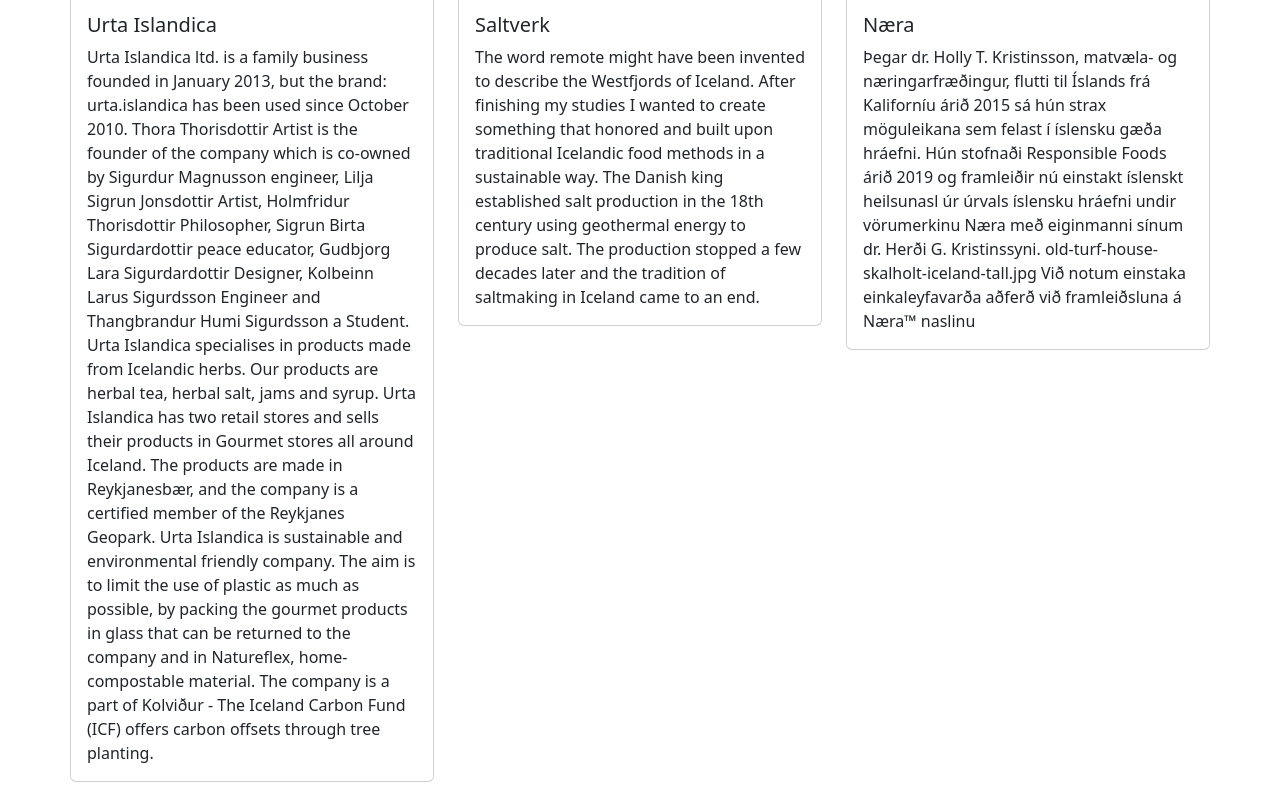
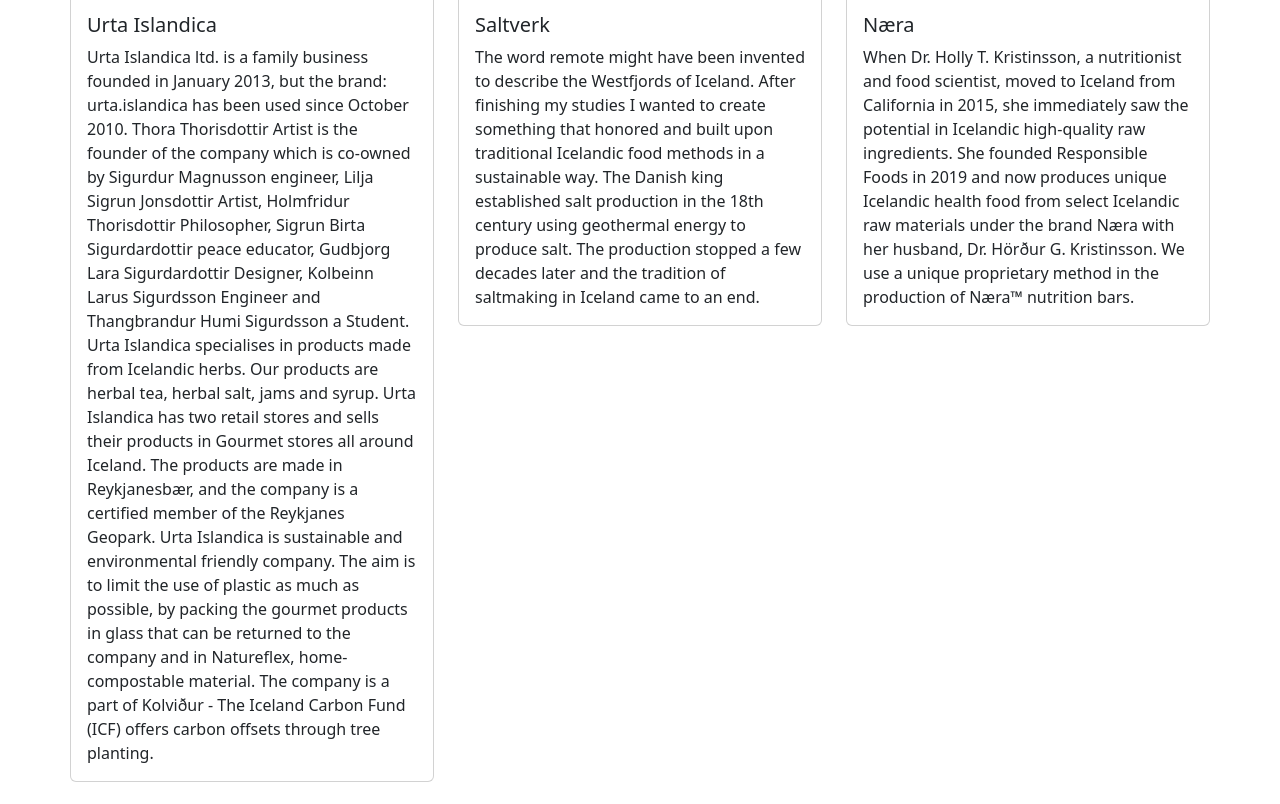
Before and after one commit to ingosibbason/bitesoficeland, a plain HTML site: page index.html in a window 1280 px wide. Shown: the part 1543-2347 px from the top of the page. Drawn offline with nearby package versions, Linux system fonts and the light colour scheme; grey boxes are pictures that could not be loaded.

Commit message:
Text edited

```diff
--- a/index.html
+++ b/index.html
@@ -176,13 +176,12 @@
                         class="card-img-top" alt="...">
                     <div class="card-body">
                         <h5 class="card-title">Næra</h5>
-                        <p class="card-text">Þegar dr. Holly T. Kristinsson, matvæla- og næringarfræðingur, flutti til
-                            Íslands frá Kaliforníu árið 2015 sá hún strax möguleikana sem felast í íslensku gæða
-                            hráefni. Hún stofnaði Responsible Foods árið 2019 og framleiðir nú einstakt íslenskt
-                            heilsunasl úr úrvals íslensku hráefni undir vörumerkinu Næra með eiginmanni sínum dr. Herði
-                            G. Kristinssyni.
-                            old-turf-house-skalholt-iceland-tall.jpg
-                            Við notum einstaka einkaleyfavarða aðferð við framleiðsluna á Næra™ naslinu
+                        <p class="card-text">When Dr. Holly T. Kristinsson, a nutritionist and food scientist, moved to
+                            Iceland from California in 2015, she immediately saw the potential in Icelandic high-quality
+                            raw ingredients. She founded Responsible Foods in 2019 and now produces unique Icelandic
+                            health food from select Icelandic raw materials under the brand Næra with her husband, Dr.
+                            Hörður G. Kristinsson. We use a unique proprietary method in the production of Næra™
+                            nutrition bars.
                         </p>
                     </div>
                 </div>
@@ -614,7 +613,7 @@
                         &emsp;<a href="https://www.facebook.com/BitesofIceland">Bites of Iceland of Facebook </a>
                     </p>
                     <p>
-                        &emsp;<a href="https://www.facebook.com/BitesofIceland">Bites of Iceland of Instagram </a>
+                        &emsp;<a href="https://www.instagram.com/bitesof.iceland/">Bites of Iceland of Instagram </a>
                     </p>
                 </div>
                 <!-- Grid column -->
```
Also changed, not shown: tastePackages/arctic.html (+1 -1 lines), tastePackages/aurora.html (+1 -1 lines), tastePackages/glaciers.html (+2 -2 lines).
